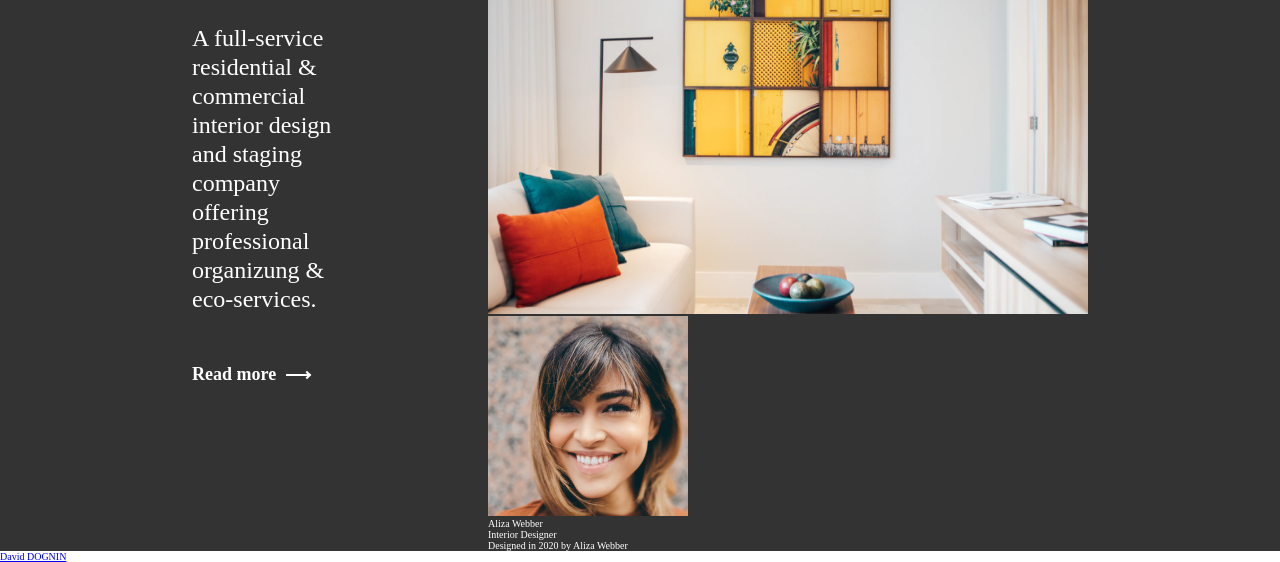
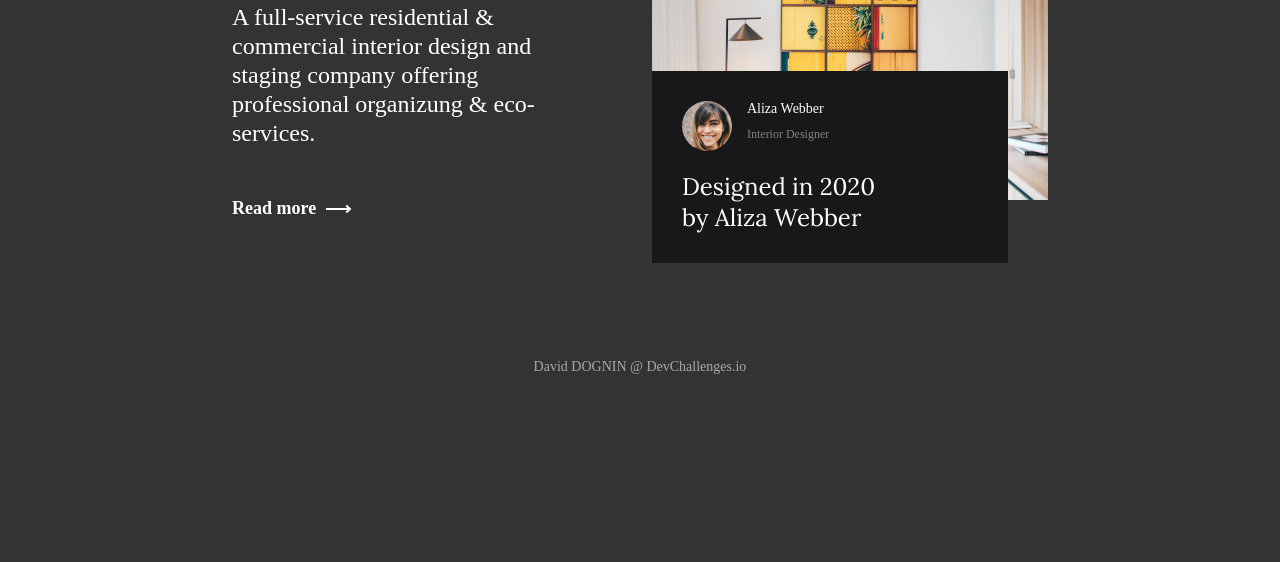
Before and after one commit to David-49/interior-consultant-master, a website: page index.html in a window 1280 px wide. Shown: the part 340-902 px from the top of the page. After the commit the page ends 800 px from the top, so only its background shows below. Drawn offline with nearby package versions, Linux system fonts and the light colour scheme.

Commit message:
version bureau: ok

```diff
--- a/index.html
+++ b/index.html
@@ -54,8 +54,10 @@
                 alt="Profile picture of the user"
                 class="img-profil"
               />
-              <p class="name">Aliza Webber</p>
-              <p class="job-name">Interior Designer</p>
+              <div class="bloc-name">
+                <p class="name">Aliza Webber</p>
+                <p class="job-name">Interior Designer</p>
+              </div>
             </div>
             <p class="description">Designed in 2020 by Aliza Webber</p>
           </div>
--- a/sass/style.scss
+++ b/sass/style.scss
@@ -12,10 +12,10 @@ $fontSiteName: "Crimson Pro";
 html {
   font-size: 62.5%;
   color: white;
+  background-color: $background;
 }
 
 .container {
-  background-color: $background;
   width: 100%;
 }
 
@@ -53,6 +53,8 @@ html {
   margin: auto;
   margin-top: 80px;
   width: 70%;
+  padding: 40px;
+  margin-bottom: 100px;
 }
 
 .title {
@@ -65,7 +67,7 @@ html {
   font-size: 2.4rem;
   font-weight: 300;
   line-height: 2.9rem;
-  width: 50%;
+  width: 80%;
   margin: 40px 0 50px 0;
 }
 
@@ -106,6 +108,66 @@ html {
   bottom: -2px;
 }
 
+.bloc-droit {
+  position: relative;
+  width: 140%;
+}
+
 .img-design {
-  width: 600px;
+  width: 100%;
+  min-width: 390px;
 }
+
+.card-designer {
+  background-color: #181719;
+  position: absolute;
+  bottom: -14%;
+  right: 10%;
+  padding: 30px;
+}
+
+.info-designer {
+  display: flex;
+
+  .img-profil {
+    border-radius: 100%;
+    width: 50px;
+  }
+
+  .bloc-name {
+    margin-left: 15px;
+    .name {
+      font-family: $fontText;
+      font-size: 1.4rem;
+      font-weight: 500;
+      margin-bottom: 10px;
+    }
+    .job-name {
+      font-family: $fontText;
+      font-weight: 500;
+      font-size: 1.2rem;
+      color: #828282;
+    }
+  }
+}
+
+.description {
+  font-family: $fontTitle;
+  font-size: 2.4rem;
+  line-height: 3.1rem;
+  width: 70%;
+  margin-top: 20px;
+}
+
+.attribution {
+  font-family: $fontText;
+  position: absolute;
+  left: 50%;
+  transform: translateX(-50%);
+  font-size: 1.4rem;
+  color: #a9a9a9;
+  a {
+    color: #a9a9a9;
+    text-decoration: none;
+  }
+}
```
Also changed, not shown: css/style.css, 1 other file.
